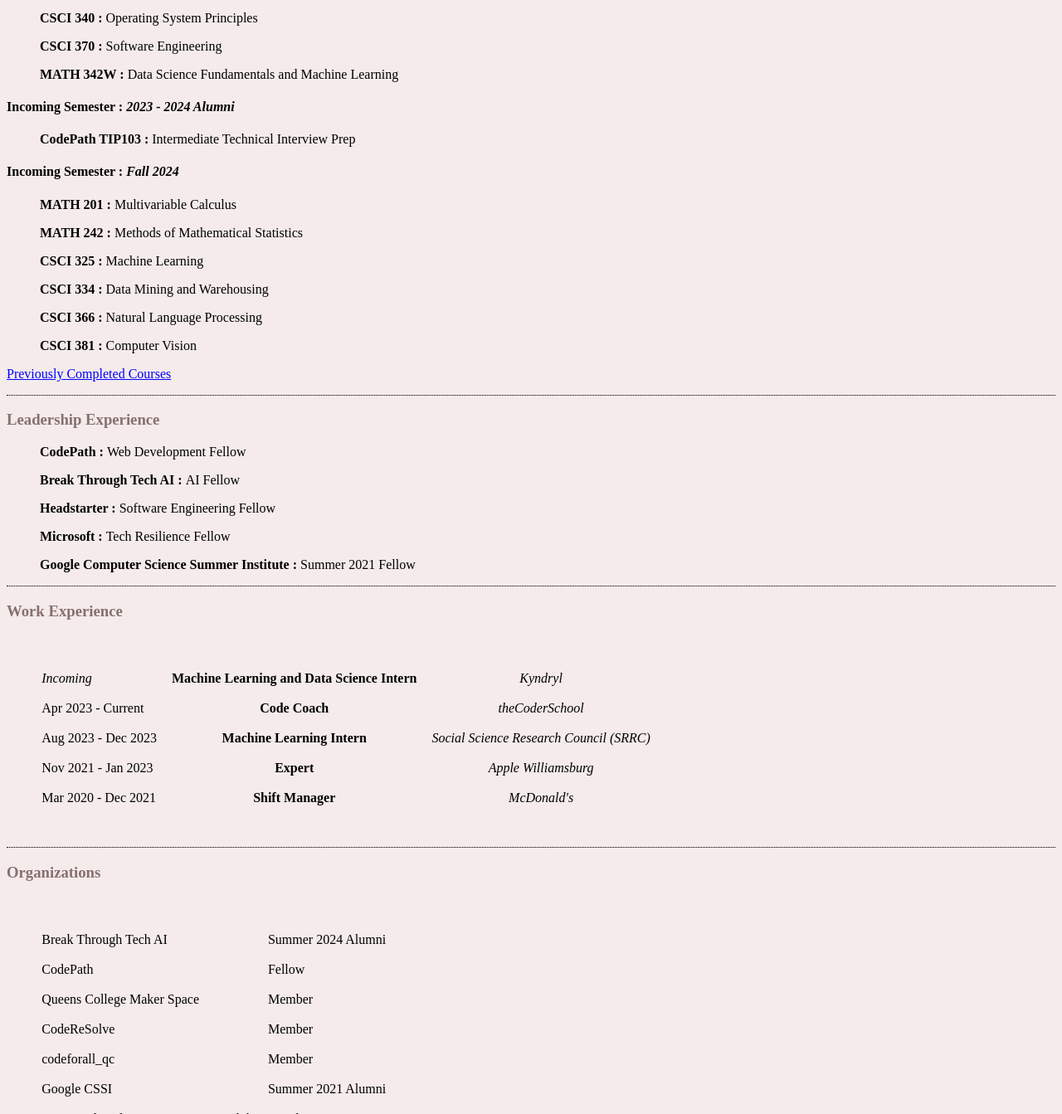
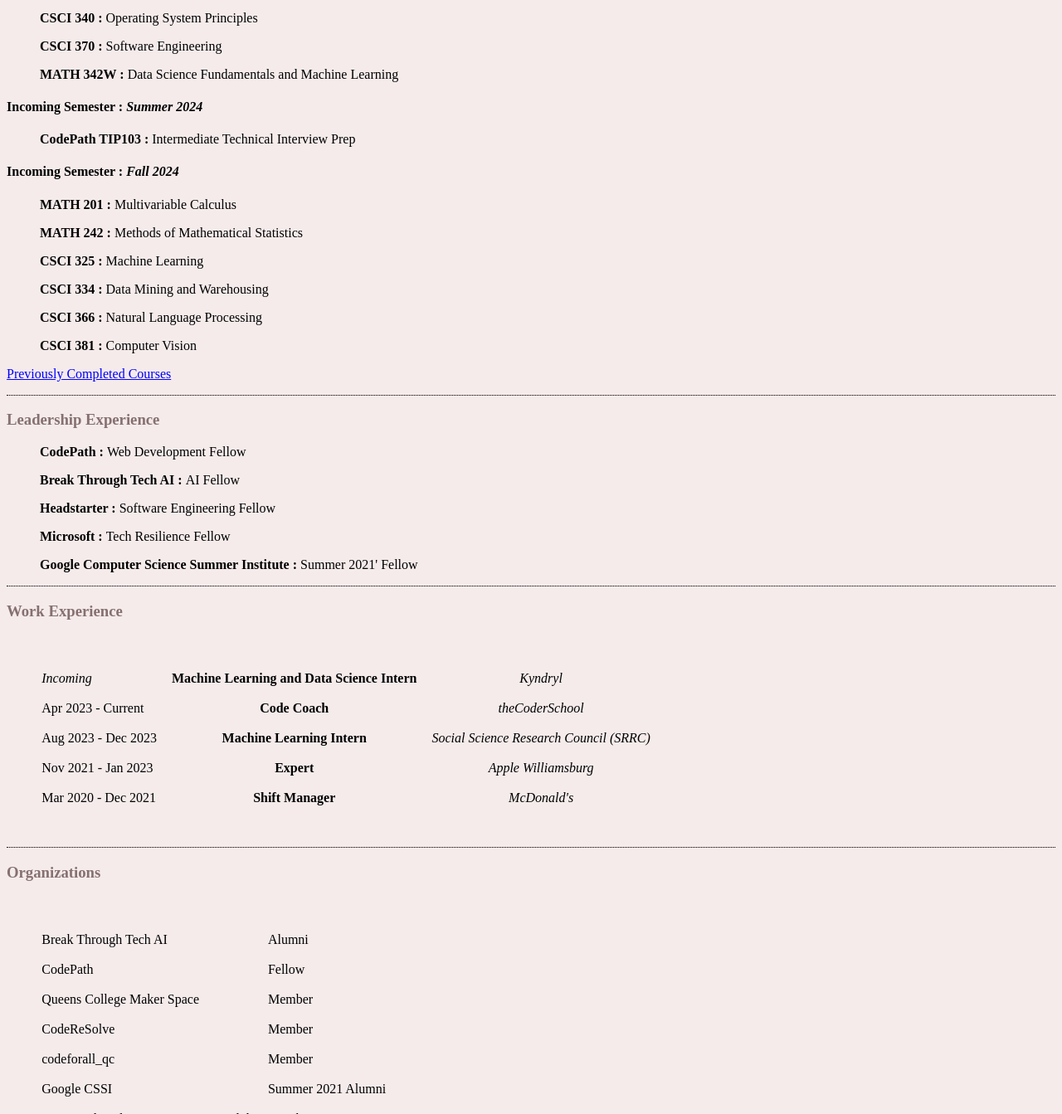
Before and after one commit to floresloyd/cv, a plain HTML site: page index.html in a window 1280 px wide. Shown: the part 425-1768 px from the top of the page at 83% size. Drawn offline with Linux system fonts and the light colour scheme.

Commit message:
cv update complete

```diff
--- a/index.html
+++ b/index.html
@@ -33,7 +33,7 @@
         <ul><p><strong> CSCI 370 : </strong>  Software  Engineering </p></ul>
         <ul><p><strong> MATH 342W : </strong> Data Science Fundamentals and Machine Learning </p></ul>
 
-        <h4><strong>Incoming Semester : </strong><em>2023 - 2024 Alumni </em></h4>
+        <h4><strong>Incoming Semester : </strong><em>Summer 2024 </em></h4>
         <ul><p><strong> CodePath TIP103 : </strong> Intermediate Technical Interview Prep  </p></ul>
 
         <h4><strong>Incoming Semester : </strong><em>Fall 2024 </em></h4>
@@ -57,7 +57,7 @@
             <p><strong> Break Through Tech AI : </strong> <a href="https://www.breakthroughtech.org/programs/the-ai-program/" class="leadershipLink">AI Fellow</a> </p>
             <p><strong> Headstarter          : </strong> <a href="https://theheadstarter.com/" class="leadershipLink">Software Engineering Fellow</a> </p>
             <p><strong> Microsoft          : </strong> <a href="https://learn.microsoft.com/en-us/training/paths/tech-resilience/" class="leadershipLink">Tech Resilience Fellow</a> </p>
-            <p><strong> Google Computer Science Summer Institute          : </strong> <a href="https://www.veritasai.com/veritasaiblog/https/wwwveritasaicom10-reasons-to-apply-to-googles-computer-science-summer-institute-cssi-program" class="leadershipLink">Summer 2021 Fellow </a> </p>
+            <p><strong> Google Computer Science Summer Institute          : </strong> <a href="https://www.veritasai.com/veritasaiblog/https/wwwveritasaicom10-reasons-to-apply-to-googles-computer-science-summer-institute-cssi-program" class="leadershipLink">Summer 2021' Fellow </a> </p>
 
         </ul>
         <hr>
@@ -99,7 +99,7 @@
                 <td>
                     <a href="https://www.breakthroughtech.org/" class="orgLink">Break Through Tech AI</a>
                 </td>
-                <td>Summer 2024 Alumni</td>
+                <td>Alumni</td>
             </tr>
             <tr>
                 <td><a href="https://www.codepath.org/" class="orgLink">CodePath</a></td>
@@ -175,6 +175,5 @@
             <span><a href="mailto:us.flores.loyd@gmail.com">us.flores.loyd@gmail.com</a> </span>
             <p> Last edited: 5/01/2024  </p>
         </p>
-        <br>
     </body>
 </html>
```
